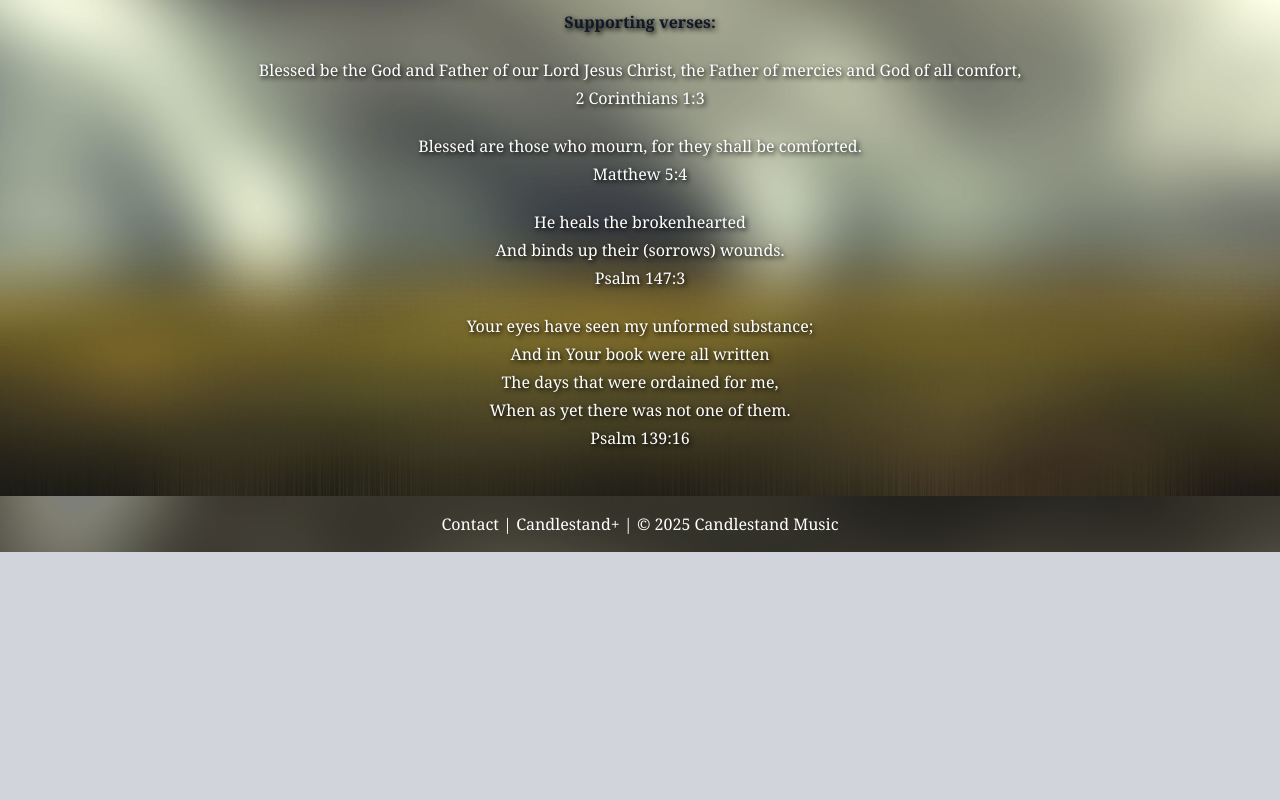
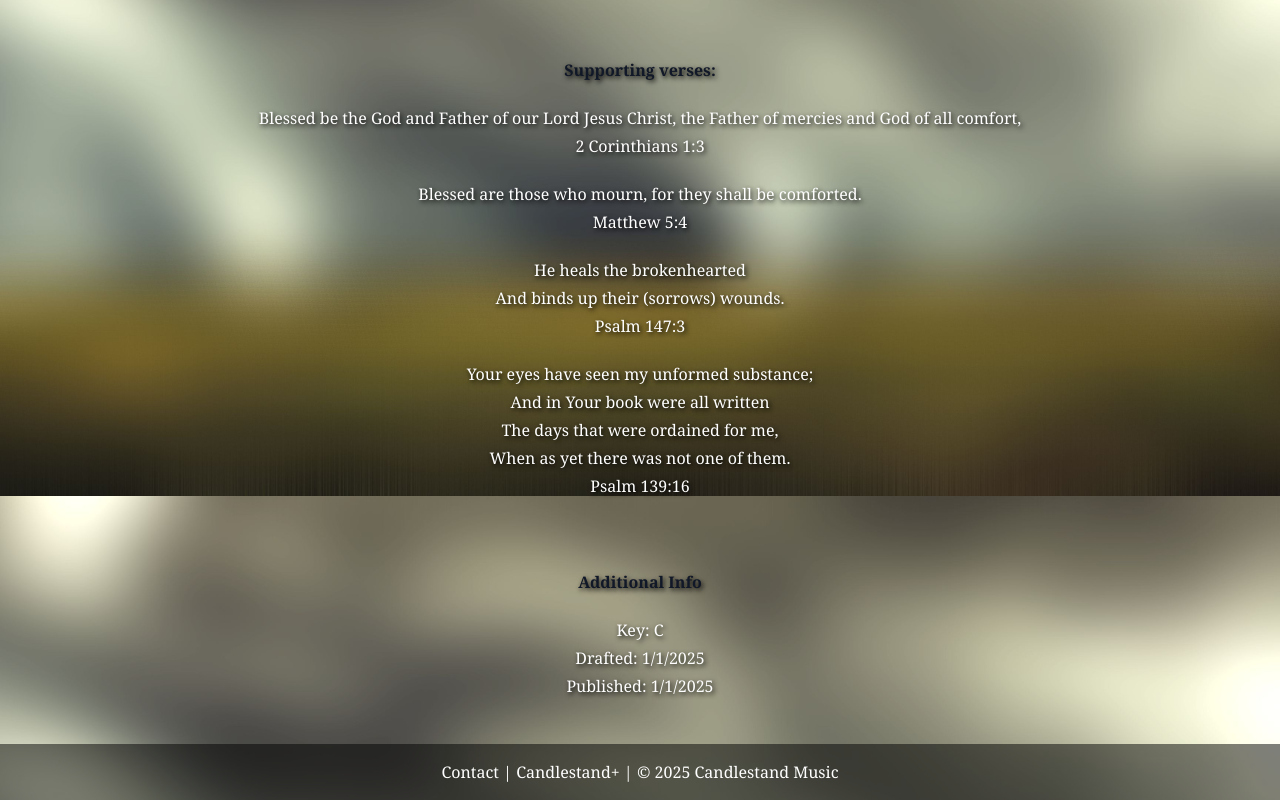
Before and after one commit to sethcalebweeks/candlestandmusic.com, an Astro site: page /2025-songs/2025-001 in a window 1280 px wide. Shown: the part 1104-1904 px from the top of the page. Before the commit the page ends 1656 px from the top, so only its background shows below. Built offline with nearby package versions, Linux system fonts and the light colour scheme; Astro itself is replaced by a stand-in of ours.

Commit message:
Update 2025-001.md

```diff
--- a/src/content/2025-songs/2025-001.md
+++ b/src/content/2025-songs/2025-001.md
@@ -33,6 +33,7 @@ They will be comforted\
 (Note: I repeat this a few to many times and lose the tempo!)
 
 
+<br />
 
 
 **Supporting verses:**
@@ -52,3 +53,12 @@ And in Your book were all written \
 The days that were ordained for me,\
 When as yet there was not one of them. \
 Psalm 139:16
+
+
+<br />
+
+**Additional Info**
+
+Key: C \
+Drafted: 1/1/2025 \
+Published: 1/1/2025
```
